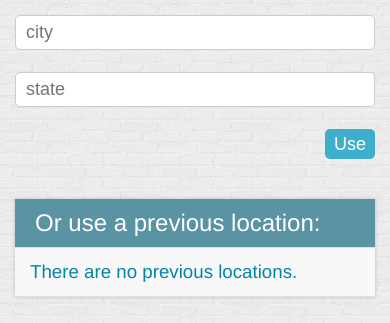
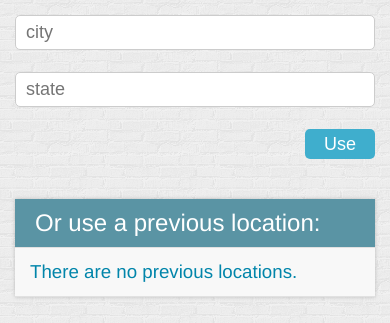
Before and after one commit to janmilosh/lastfm, a Django app: page / in a window 390 px wide. Shown: the part 318-641 px from the top of the page. Run offline with Django 3.2, Linux system fonts and the light colour scheme; the visitor is signed in with stand-in values (Sample User, id 1); data that the repository does not hold is empty; parts of the project's set-up code (start-up, migrations or seed data) failed here and were passed over.

Commit message:
Button and input style changes for mobile safari.

```diff
--- a/lastfm/static/css/style.css
+++ b/lastfm/static/css/style.css
@@ -238,6 +238,11 @@ hr {
 /*           form styles           */
 /***********************************/
 
+input {
+  -webkit-appearance: none;
+  -webkit-border-radius: 0;
+}
+
 input[type="text"],
 input[type="password"],
 input[type="email"] {
@@ -274,7 +279,7 @@ input[type="submit"]:hover {
 }
 
 .location-input input[type="submit"] {
-  width: 50px;
+  width: 70px;
   height: 30px;
   background: #3FAECD;
   float: right;
@@ -316,7 +321,7 @@ button#get_location:hover {
 
 .use_submit input[type="submit"],
 button.use-previous {
-  width: 50px;
+  width: 70px;
   height: 30px;
   background: #3FAECD;
 }
@@ -341,6 +346,7 @@ button.use-previous:hover {
 button.delete {
   width: 70px;
   height: 30px;
+  background: #bbb;
 }
 
 button.delete:hover {
```
